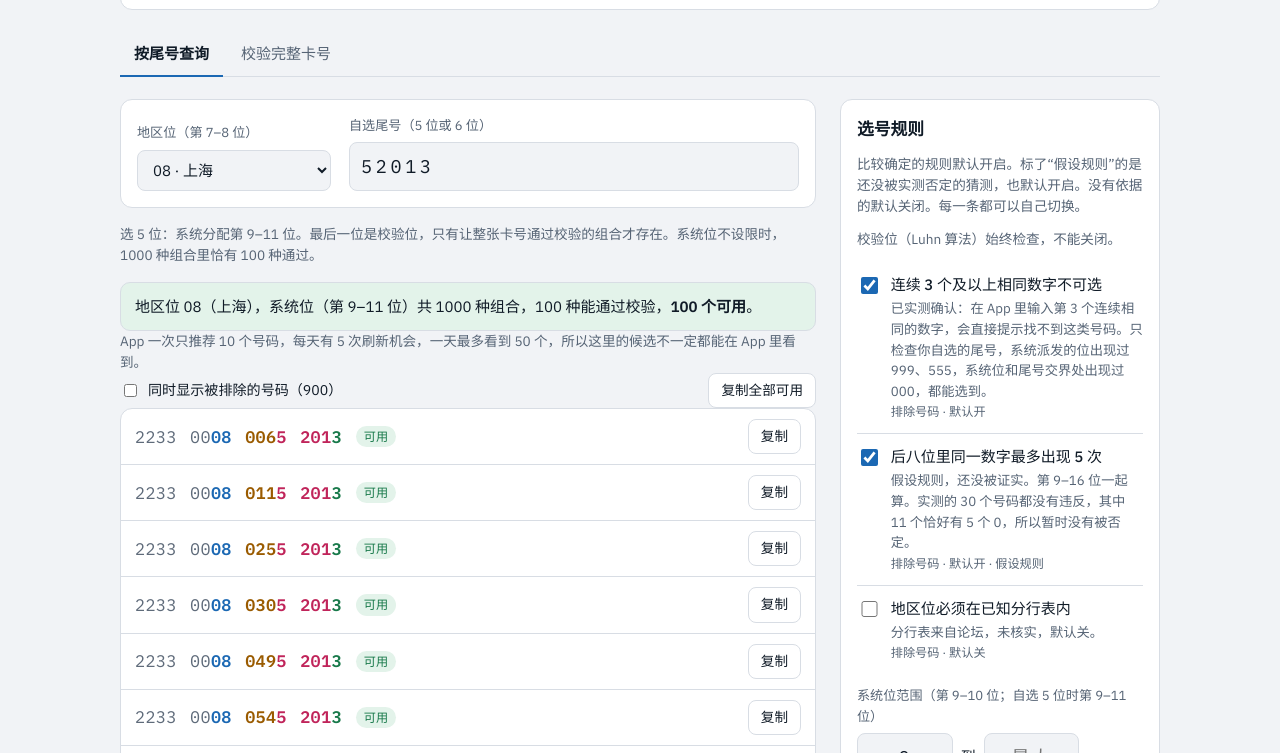
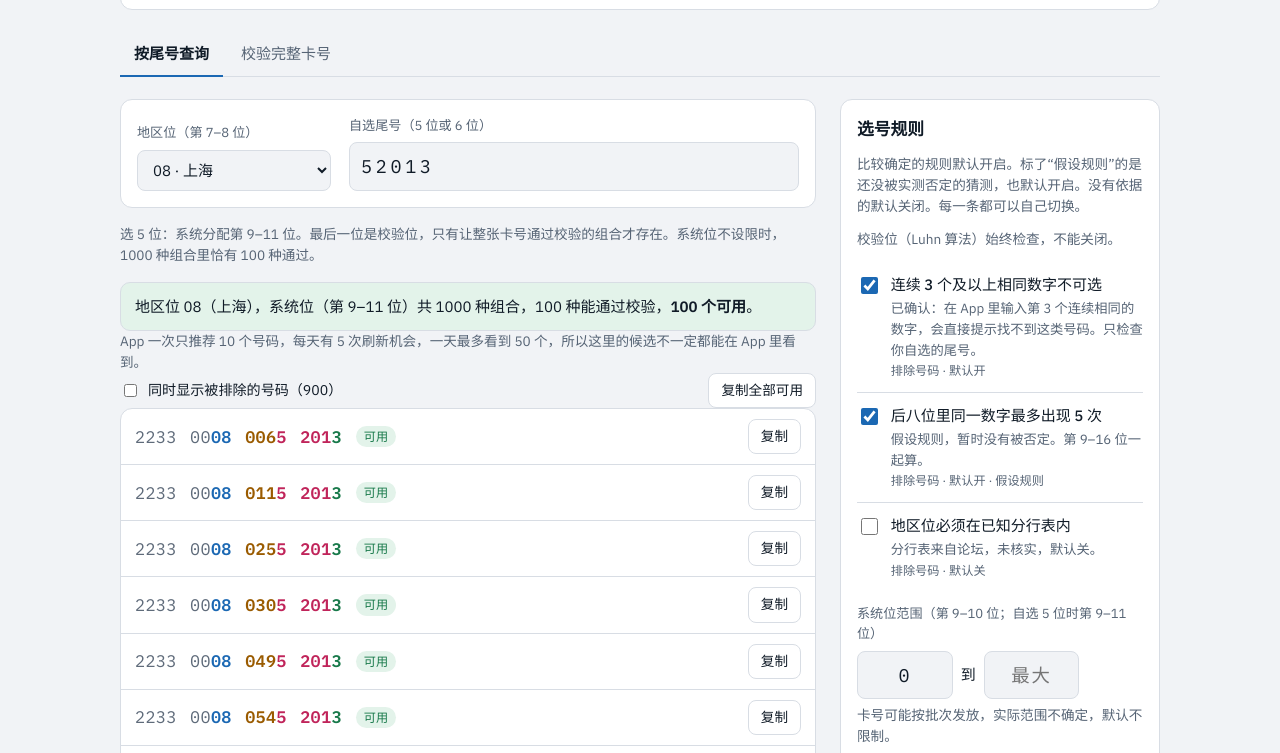
Before and after one commit to cooljz/2233-tails-numbers, a plain HTML site: page index.html in a window 1280 px wide. Shown: the part 486-1239 px from the top of the page. Drawn offline with Linux system fonts and the light colour scheme.

Commit message:
Refine notes for number selection rules
Updated notes for rules regarding number selection criteria.

```diff
--- a/index.html
+++ b/index.html
@@ -268,10 +268,10 @@ const REGIONS = Object.fromEntries(REGION_LIST);
 const RULE_DEFS = [
   {id:'run3', on:true, kind:'block',
    title:'连续 3 个及以上相同数字不可选',
-   note:'已实测确认：在 App 里输入第 3 个连续相同的数字，会直接提示找不到这类号码。只检查你自选的尾号，系统派发的位出现过 999、555，系统位和尾号交界处出现过 000，都能选到。'},
+   note:'已确认：在 App 里输入第 3 个连续相同的数字，会直接提示找不到这类号码。只检查你自选的尾号。'},
   {id:'max8', on:true, kind:'block', hyp:true,
    title:'后八位里同一数字最多出现 5 次',
-   note:'假设规则，还没被证实。第 9–16 位一起算。实测的 30 个号码都没有违反，其中 11 个恰好有 5 个 0，所以暂时没有被否定。'},
+   note:'假设规则，暂时没有被否定。第 9–16 位一起算。'},
   {id:'region', on:false, kind:'block',
    title:'地区位必须在已知分行表内',
    note:'分行表来自论坛，未核实，默认关。'}
```
